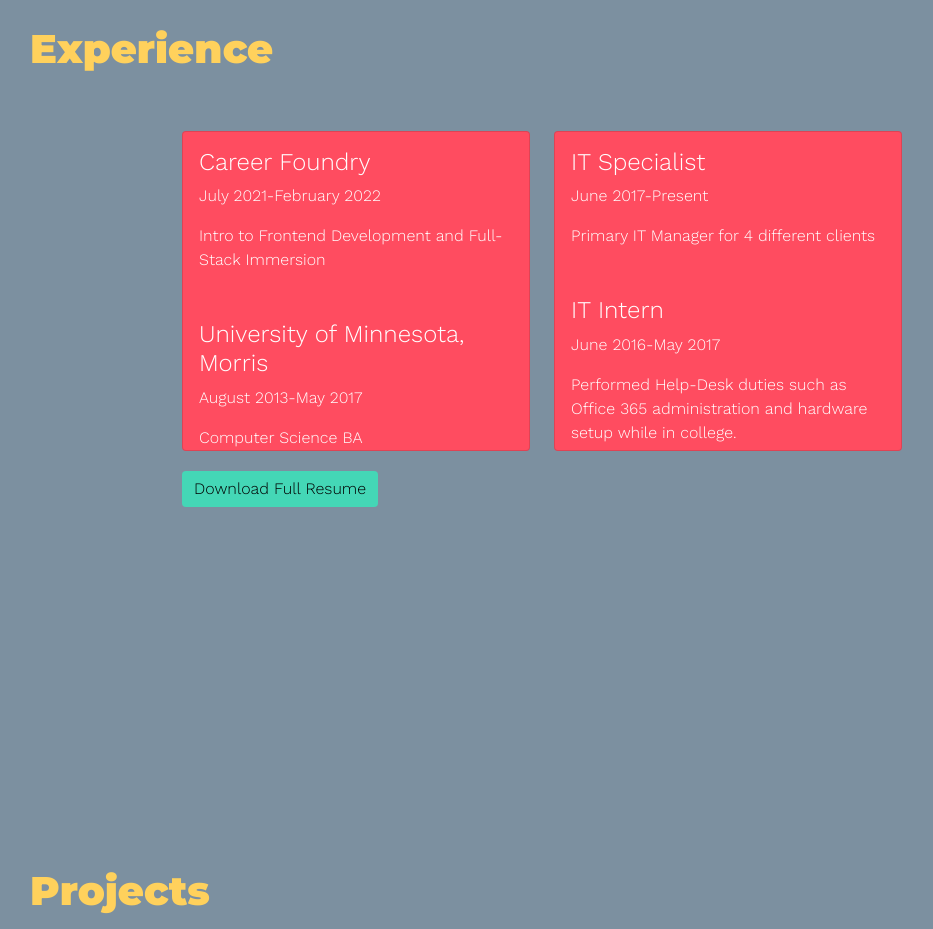
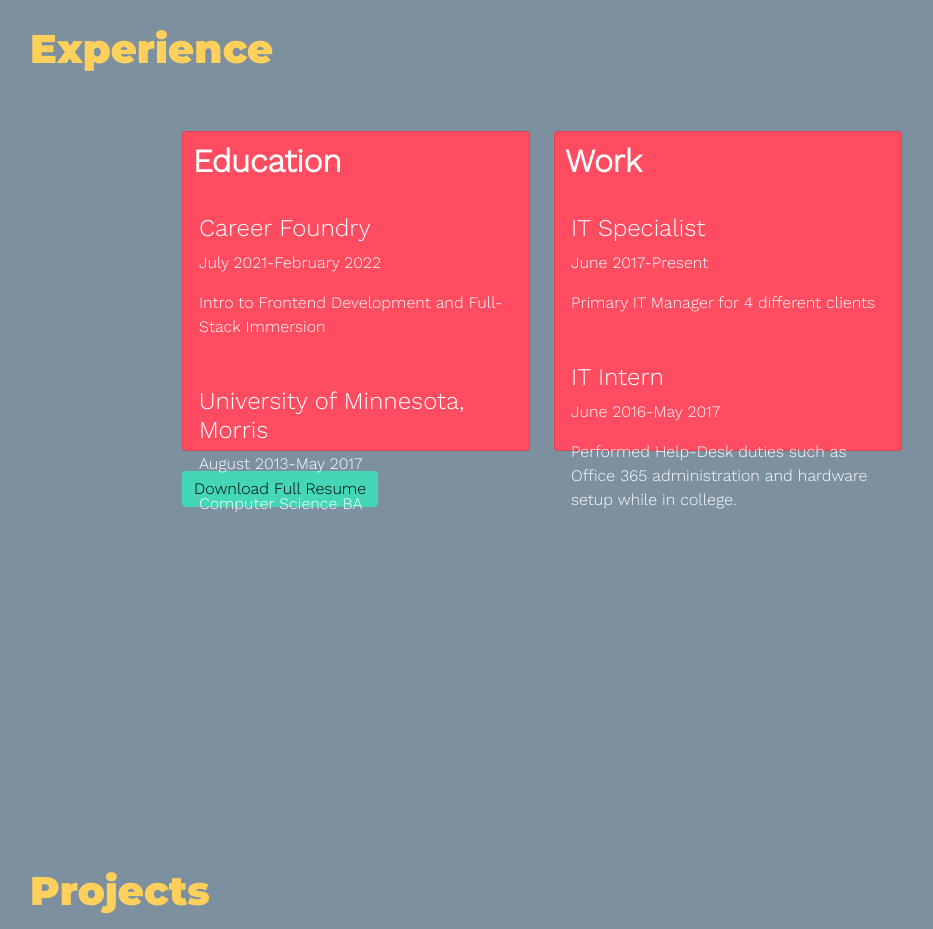
Before and after one commit to jbmitchell7/myPortfolio, a React (Create React App) app: page / in a window 1280 px wide. Shown: the part 1540-2469 px from the top of the page, without its empty margins (98-1031 px from the left). Built offline with nearby package versions, Linux system fonts and the light colour scheme.

Commit message:
added titles to experience cards

```diff
--- a/src/components/Experience/Experience.jsx
+++ b/src/components/Experience/Experience.jsx
@@ -10,6 +10,7 @@ const Experience = () => (
       <Row>
         <Col xl={6}>
           <Card className="experience-card">
+            <h2 className='experience-title'>Education</h2>
             {education.map(e => (
               <Card.Body key={e.location}>
                 <h4>{e.location}</h4>
@@ -21,6 +22,7 @@ const Experience = () => (
         </Col>
         <Col xl={6}>
           <Card className="experience-card">
+            <h2 className='experience-title'>Work</h2>
             {work.map(w => (
               <Card.Body key={w.title}>
                 <h4>{w.title}</h4>
--- a/src/components/Experience/Experience.scss
+++ b/src/components/Experience/Experience.scss
@@ -16,6 +16,11 @@
     margin-bottom: 20px;
 }
 
+.experience-title {
+    font-weight: 600;
+    padding: 10px;
+}
+
 @media (max-width: 850px) {
     .experience-container {
         max-width: 100vw;
```
